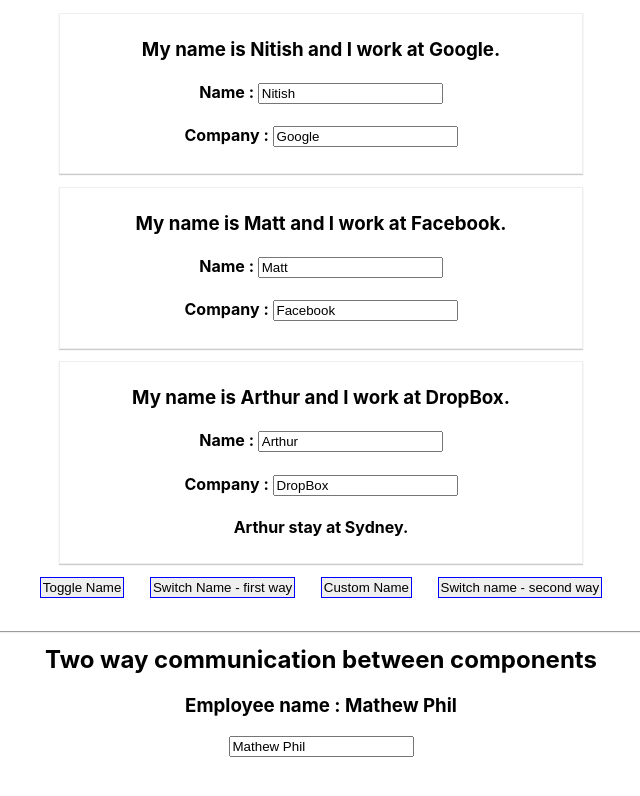
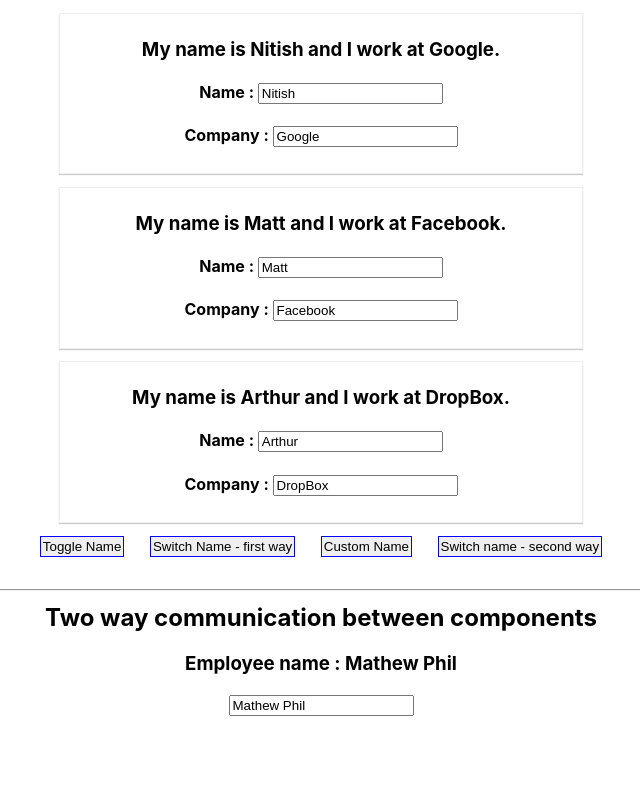
Before and after one commit to nitishbhushan2013/react, a React (Create React App) app in the folder react-complete-guide/: page / in a window 1280 px wide. Shown: the top 796 px of the page, without its empty margins (319-959 px from the left). Built offline with nearby package versions, Linux system fonts and the light colour scheme.

Commit message:
output list : map()

```diff
--- a/react-complete-guide/src/App.js
+++ b/react-complete-guide/src/App.js
@@ -47,7 +47,7 @@ class App extends Component {
     });
   }
 
-  updateNameHandler1 = (event) => {
+  updateNameHandler = (event) => {
     this.setState({
       persons : [
         {name : event.target.value, company : "Google"},
@@ -57,7 +57,7 @@ class App extends Component {
     })
   }
 
-  updateCompanyHandler1 = (event) => {
+  updateCompanyHandler = (event) => {
     this.setState({
       persons : [
         {name : "Nitish", company : event.target.value},
@@ -99,20 +99,15 @@ class App extends Component {
     if(this.state.showPerson) {
       persons =
           <div>
-          <Person
-            name = {this.state.persons[0].name}
-            company = {this.state.persons[0].company}
-            click = {this.nameChangeHandler}
-            updateName = {this.updateNameHandler1}
-            updateCompany = {this.updateCompanyHandler1}
-          />
-          <Person
-            name = {this.state.persons[1].name}
-            company = {this.state.persons[1].company}
-            />
-          <Person
-            name = {this.state.persons[2].name}
-            company = {this.state.persons[2].company}> Arthur stay at Sydney. </Person>
+            {
+            // curly base indicates that it contains js element or logic
+             this.state.persons.map(person => {
+               return <Person
+                  name = {person.name}
+                  company = {person.company}
+                />
+             })
+            }
         </div>
     }
 
```
